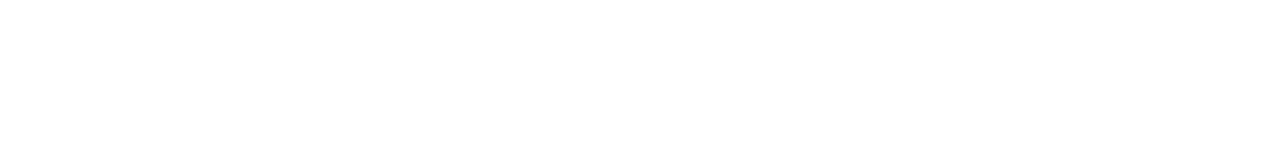
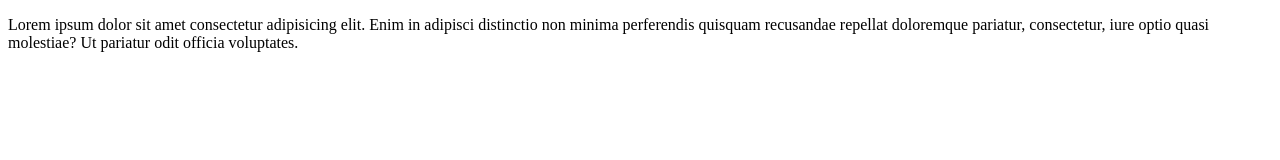
Before and after one commit to wdmahbubur/my-first-repo, a plain HTML site: page index.html in a window 1280 px wide. Drawn offline with Linux system fonts and the light colour scheme.

Commit message:
add p tag

```diff
--- a/index.html
+++ b/index.html
@@ -7,6 +7,9 @@
     <meta name="viewport" content="width=device-width, initial-scale=1.0">
     <title>My first repo</title>
 </head>
+<p>Lorem ipsum dolor sit amet consectetur adipisicing elit. Enim in adipisci distinctio non minima perferendis quisquam
+    recusandae repellat doloremque pariatur, consectetur, iure optio quasi molestiae? Ut pariatur odit officia
+    voluptates.</p>
 
 <body>
 
```
